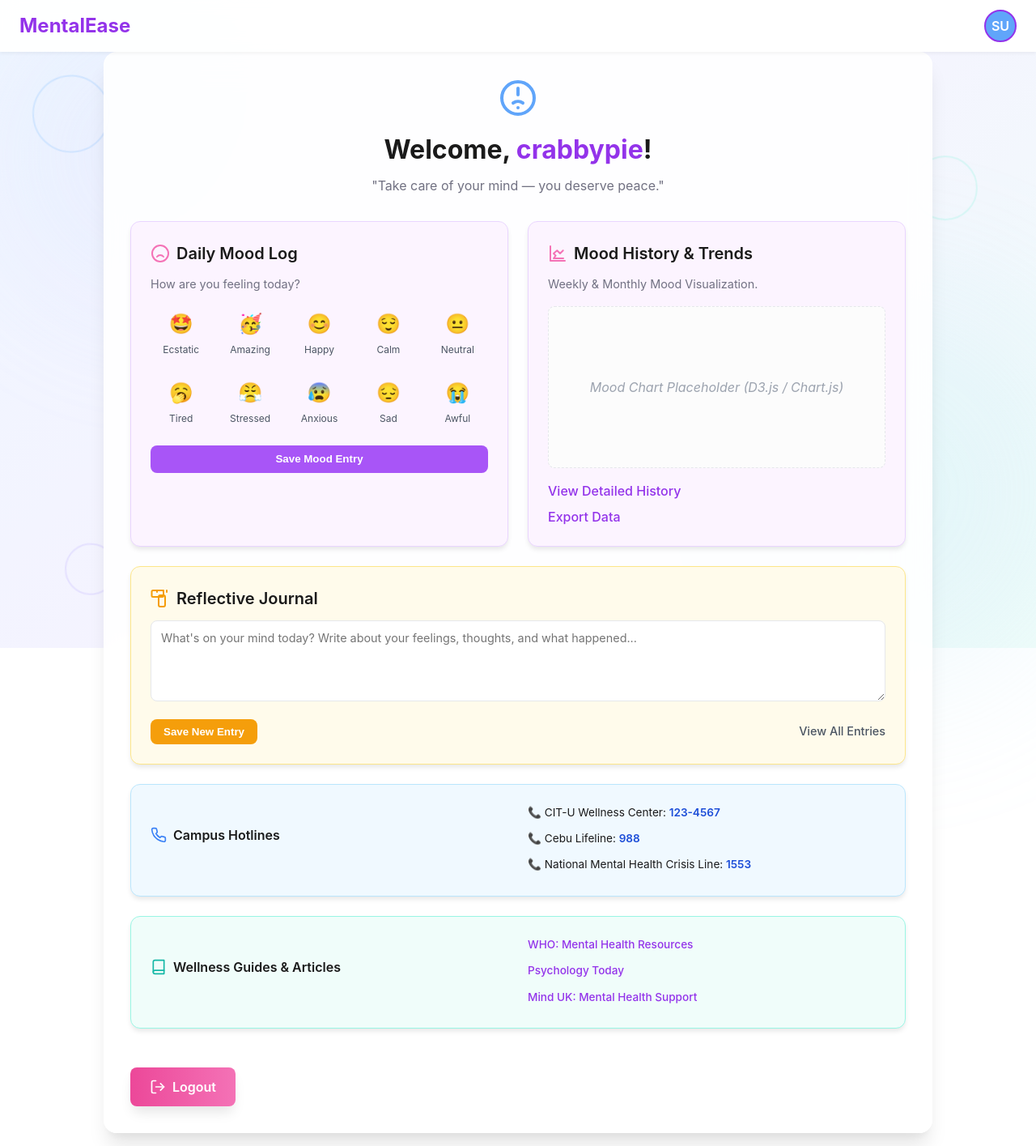
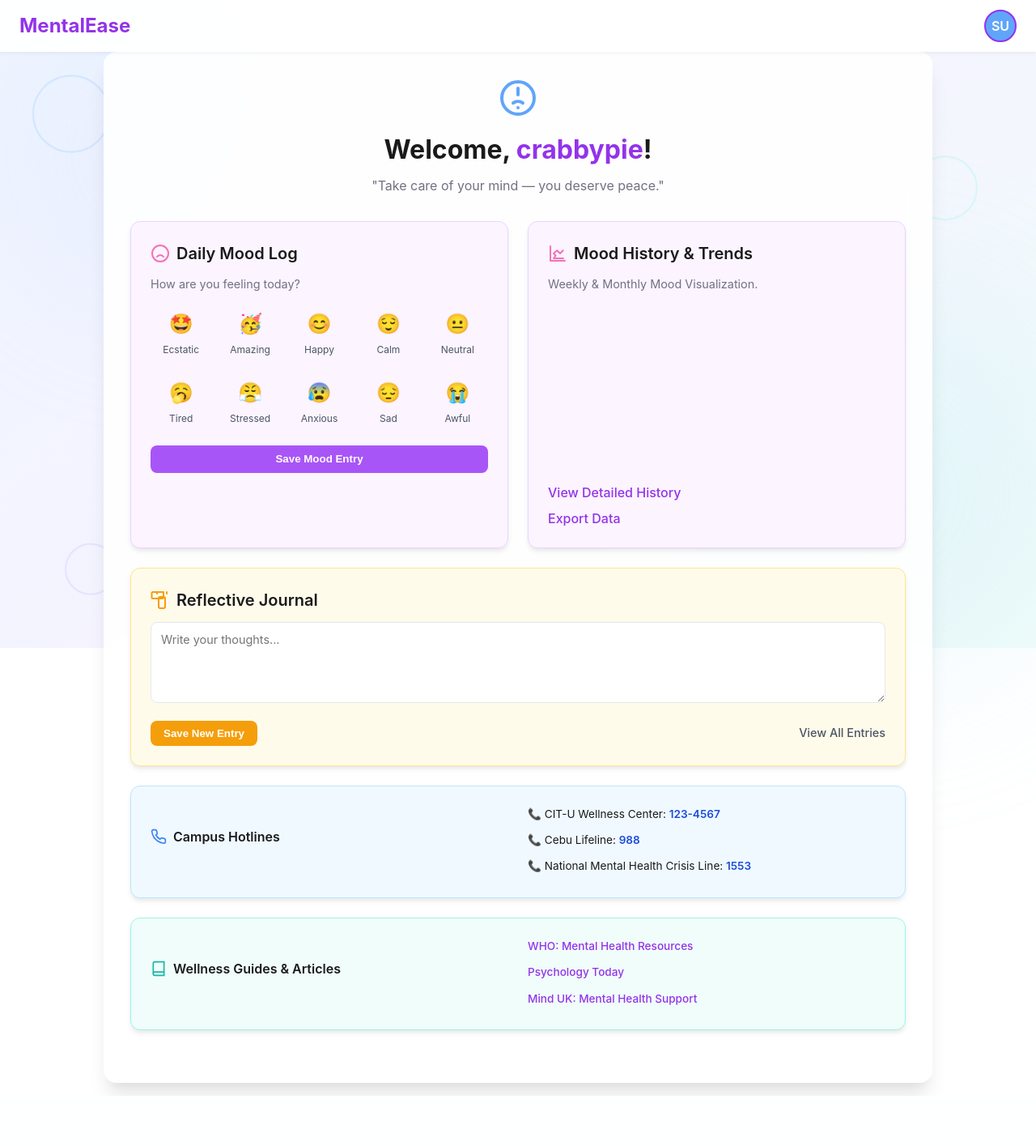
Before and after one commit to Shay1010/CSIT327-G2-MentalEase, a Django app: template students/templates/students/dashboard.html in a window 1280 px wide; the page is wider, and only the part inside the window is pictured. Shown: that part at 81% size. After the commit the page ends 1352 px from the top of that part, so only its background shows below. Run offline with Django 5.2, Linux system fonts and the light colour scheme; the template is opened without the code that fills it: values that come from a table or form of the project are taken from there, others are empty; data comes from the database, SQL or seed files in the repository; both versions use the stored data as it was after the commit; a map, chart or similar area stays blank.

Commit message:
feature(students): dashboard update for chart

```diff
--- a/students/templates/students/dashboard.html
+++ b/students/templates/students/dashboard.html
@@ -1,3 +1,5 @@
+{% load static %}
+
 <!DOCTYPE html>
 <html lang="en">
 <head>
@@ -326,29 +328,36 @@
         <a href="#" class="navbar-logo">MentalEase</a>
 
         <div class="profile-dropdown-container">
-            <div id="profilePic" class="profile-pic">
-                SU
-            </div>
+            <div id="profilePic" class="profile-pic">SU</div>
 
             <div id="profileDropdown" class="dropdown-menu">
-
                 <a href="{% url 'profile_page' %}" class="dropdown-item">
-                    <svg width="16" height="16" viewBox="0 0 24 24" fill="none" stroke="currentColor" stroke-width="2" stroke-linecap="round" stroke-linejoin="round"><path d="M19 21v-2a4 4 0 0 0-4-4H9a4 4 0 0 0-4 4v2"/><circle cx="12" cy="7" r="4"/></svg>
+                    <svg width="16" height="16" viewBox="0 0 24 24" fill="none" stroke="currentColor" stroke-width="2" stroke-linecap="round" stroke-linejoin="round">
+                        <path d="M19 21v-2a4 4 0 0 0-4-4H9a4 4 0 0 0-4 4v2"/><circle cx="12" cy="7" r="4"/>
+                    </svg>
                     My Profile
                 </a>
 
                 <div class="dropdown-item" id="openModalBtn">
-                    <svg width="16" height="16" viewBox="0 0 24 24" fill="none" stroke="currentColor" stroke-width="2" stroke-linecap="round" stroke-linejoin="round"><path d="M4 13.5V4a2 2 0 0 1 2-2h8.5L20 7.5V20a2 2 0 0 1-2 2h-5.5"/><polyline points="14 2 14 8 20 8"/><path d="M10 19l-2 2-2-2"/><path d="M8 12v7"/></svg>
+                    <svg width="16" height="16" viewBox="0 0 24 24" fill="none" stroke="currentColor" stroke-width="2" stroke-linecap="round" stroke-linejoin="round">
+                        <path d="M4 13.5V4a2 2 0 0 1 2-2h8.5L20 7.5V20a2 2 0 0 1-2 2h-5.5"/><polyline points="14 2 14 8 20 8"/><path d="M10 19l-2 2-2-2"/><path d="M8 12v7"/>
+                    </svg>
                     Change Email
                 </div>
 
                 <a href="{% url 'logout' %}" class="dropdown-item">
-                    <svg width="16" height="16" viewBox="0 0 24 24" fill="none" stroke="currentColor" stroke-width="2" stroke-linecap="round" stroke-linejoin="round"><path d="M9 21H5a2 2 0 0 1-2-2V5a2 2 0 0 1 2-2h4"/><polyline points="16 17 21 12 16 7"/><line x1="21" x2="9" y1="12" y2="12"/></svg>
+                    <svg width="16" height="16" viewBox="0 0 24 24" fill="none" stroke="currentColor" stroke-width="2" stroke-linecap="round" stroke-linejoin="round">
+                        <path d="M9 21H5a2 2 0 0 1-2-2V5a2 2 0 0 1 2-2h4"/>
+                        <polyline points="16 17 21 12 16 7"/>
+                        <line x1="21" x2="9" y1="12" y2="12"/>
+                    </svg>
                     Logout
                 </a>
             </div>
         </div>
     </nav>
+
+    <!-- Background Orbs and Circles -->
     <div class="gradient-background"></div>
     <div class="orb orb-1"></div>
     <div class="orb orb-2"></div>
@@ -374,94 +383,70 @@
                 </header>
 
                 <div class="grid-container">
-
+                    <!-- Mood Logging Card -->
                     <section class="card mood-card">
                         <div class="card-header">
-                            <svg class="section-icon" width="24" height="24" viewBox="0 0 24 24" fill="none" stroke="currentColor" stroke-width="2" stroke-linecap="round" stroke-linejoin="round"><circle cx="12" cy="12" r="10"/><path d="M16 16s-1.5-2-4-2-4 2-4 2"/></svg>
+                            <svg class="section-icon" width="24" height="24" viewBox="0 0 24 24" fill="none" stroke="currentColor" stroke-width="2" stroke-linecap="round" stroke-linejoin="round">
+                                <circle cx="12" cy="12" r="10"/><path d="M16 16s-1.5-2-4-2-4 2-4 2"/>
+                            </svg>
                             <h2>Daily Mood Log</h2>
                         </div>
                         <p style="margin-bottom: 0.75rem; font-size: 0.9rem; color: #717182;">How are you feeling today?</p>
-
                         <div class="mood-entry-grid" id="moodEntryGrid">
-                            <div class="mood-icon" data-mood="ecstatic">
-                                <span>🤩</span>
-                                <span class="mood-label">Ecstatic</span>
+                            <div class="mood-icon" data-mood="ecstatic">🤩<span class="mood-label">Ecstatic</span></div>
+                            <div class="mood-icon" data-mood="amazing">🥳<span class="mood-label">Amazing</span></div>
+                            <div class="mood-icon" data-mood="happy">😊<span class="mood-label">Happy</span></div>
+                            <div class="mood-icon" data-mood="calm">😌<span class="mood-label">Calm</span></div>
+                            <div class="mood-icon" data-mood="neutral">😐<span class="mood-label">Neutral</span></div>
+                            <div class="mood-icon" data-mood="tired">🥱<span class="mood-label">Tired</span></div>
+                            <div class="mood-icon" data-mood="stressed">😤<span class="mood-label">Stressed</span></div>
+                            <div class="mood-icon" data-mood="anxious">😰<span class="mood-label">Anxious</span></div>
+                            <div class="mood-icon" data-mood="sad">😔<span class="mood-label">Sad</span></div>
+                            <div class="mood-icon" data-mood="awful">😭<span class="mood-label">Awful</span></div>
                         </div>
-                            <div class="mood-icon" data-mood="amazing">
-                                <span>🥳</span>
-                                <span class="mood-label">Amazing</span>
-                            </div>
-                            <div class="mood-icon" data-mood="happy">
-                                <span>😊</span>
-                                <span class="mood-label">Happy</span>
-                            </div>
-                            <div class="mood-icon" data-mood="calm">
-                                <span>😌</span>
-                                <span class="mood-label">Calm</span>
-                            </div>
-                            <div class="mood-icon" data-mood="neutral">
-                                <span>😐</span>
-                                <span class="mood-label">Neutral</span>
-                            </div>
-                            <div class="mood-icon" data-mood="tired">
-                                <span>🥱</span>
-                                <span class="mood-label">Tired</span>
-                            </div>
-                            <div class="mood-icon" data-mood="stressed">
-                                <span>😤</span>
-                                <span class="mood-label">Stressed</span>
-                            </div>
-                            <div class="mood-icon" data-mood="anxious">
-                                <span>😰</span>
-                                <span class="mood-label">Anxious</span>
-                            </div>
-                            <div class="mood-icon" data-mood="sad">
-                                <span>😔</span>
-                                <span class="mood-label">Sad</span>
-                            </div>
-                            <div class="mood-icon" data-mood="awful">
-                                <span>😭</span>
-                                <span class="mood-label">Awful</span>
-                            </div>
-                        </div>
-
                         <button class="save-mood-btn" id="saveMoodBtn">Save Mood Entry</button>
                         <p id="moodMessage" style="margin-top: 10px; font-size: 0.8rem; text-align: center; color: #7e22ce; display: none;">Mood saved successfully!</p>
                     </section>
 
+                    <!-- Chart Placeholder Card -->
                     <section class="card mood-card">
                         <div class="card-header">
-                            <svg class="section-icon" width="24" height="24" viewBox="0 0 24 24" fill="none" stroke="currentColor" stroke-width="2" stroke-linecap="round" stroke-linejoin="round"><path d="M3 3v18h18"/><path d="M18.7 8.3L15 12l-3.7-3.7L7 12l2.6 2.6L7 18h12"/></svg>
+                            <svg class="section-icon" width="24" height="24" viewBox="0 0 24 24" fill="none" stroke="currentColor" stroke-width="2" stroke-linecap="round" stroke-linejoin="round">
+                                <path d="M3 3v18h18"/><path d="M18.7 8.3L15 12l-3.7-3.7L7 12l2.6 2.6L7 18h12"/>
+                            </svg>
                             <h2>Mood History & Trends</h2>
                         </div>
                         <p style="margin-bottom: 0.75rem; font-size: 0.9rem; color: #717182;">Weekly & Monthly Mood Visualization.</p>
-
-                        <div class="chart-placeholder">
-                            Mood Chart Placeholder (D3.js / Chart.js)
-                        </div>
+                        <canvas id="moodChart" style="height: 200px;"></canvas>
                         <ul class="resource-list" style="margin-top: 1rem;">
                             <li><a href="#" class="resource-link">View Detailed History</a></li>
                             <li><a href="#" class="resource-link">Export Data</a></li>
                         </ul>
                     </section>
 
+                    <!-- Journal Card -->
                     <section class="card journal-card">
                         <div class="card-header">
-                            <svg class="section-icon" width="24" height="24" viewBox="0 0 24 24" fill="none" stroke="currentColor" stroke-width="2" stroke-linecap="round" stroke-linejoin="round"><path d="M14.5 10c.8 0 1.5-.7 1.5-1.5v-5c0-.8-.7-1.5-1.5-1.5H3c-.8 0-1.5.7-1.5 1.5v5c0 .8.7 1.5 1.5 1.5h11.5z"/><path d="M16 8h-4c-1.1 0-2 .9-2 2v10c0 1.1.9 2 2 2h4c1.1 0 2-.9 2-2V10c0-1.1-.9-2-2-2z"/><line x1="16" x2="16" y1="2" y2="4"/><line x1="8" x2="8" y1="2" y2="4"/><line x1="20" x2="20" y1="2" y2="4"/></svg>
+                            <svg class="section-icon" width="24" height="24" viewBox="0 0 24 24" fill="none" stroke="currentColor" stroke-width="2" stroke-linecap="round" stroke-linejoin="round">
+                                <path d="M14.5 10c.8 0 1.5-.7 1.5-1.5v-5c0-.8-.7-1.5-1.5-1.5H3c-.8 0-1.5.7-1.5 1.5v5c0 .8.7 1.5 1.5 1.5h11.5z"/>
+                                <path d="M16 8h-4c-1.1 0-2 .9-2 2v10c0 1.1.9 2 2 2h4c1.1 0 2-.9 2-2V10c0-1.1-.9-2-2-2z"/>
+                                <line x1="16" x2="16" y1="2" y2="4"/>
+                                <line x1="8" x2="8" y1="2" y2="4"/>
+                                <line x1="20" x2="20" y1="2" y2="4"/>
+                            </svg>
                             <h2>Reflective Journal</h2>
                         </div>
-
-                        <textarea class="journal-textarea" placeholder="What's on your mind today? Write about your feelings, thoughts, and what happened..."></textarea>
-
+                        <textarea class="journal-textarea" placeholder="Write your thoughts..."></textarea>
                         <div style="display: flex; justify-content: space-between; align-items: center;">
                             <button class="journal-action-btn">Save New Entry</button>
                             <a href="#" class="resource-link" style="color: #4b5563; font-size: 0.9rem;">View All Entries</a>
                         </div>
                     </section>
 
+                    <!-- Hotlines & Articles -->
                     <section class="card hotline-card">
                         <div class="card-header">
-                            <svg class="section-icon" width="20" height="20" viewBox="0 0 24 24" fill="none" stroke="currentColor" stroke-width="2" stroke-linecap="round" stroke-linejoin="round">
+                            <svg class="section-icon" width="20" height="20" viewBox="0 0 24 24" fill="none" stroke="currentColor" stroke-width="2">
                                 <path d="M22 16.92v3a2 2 0 0 1-2.18 2 19.79 19.79 0 0 1-8.63-3.07 19.5 19.5 0 0 1-3.67-2.94 19.5 19.5 0 0 1-2.94-3.67A19.79 19.79 0 0 1 2 4.18 2 2 0 0 1 4.1 2h3a2 2 0 0 1 2 1.72 12.84 12.84 0 0 0 .7 2.81 2 2 0 0 1-.45 2.11L8.09 9.91a16 16 0 0 0 6 6l1.27-1.27a2 2 0 0 1 2.11-.45 12.84 12.84 0 0 0 2.81.7A2 2 0 0 1 22 16.92z"/>
                             </svg>
                             <h2>Campus Hotlines</h2>
@@ -475,7 +460,7 @@
 
                     <section class="card article-card">
                         <div class="card-header">
-                            <svg class="section-icon" width="20" height="20" viewBox="0 0 24 24" fill="none" stroke="currentColor" stroke-width="2" stroke-linecap="round" stroke-linejoin="round">
+                            <svg class="section-icon" width="20" height="20" viewBox="0 0 24 24" fill="none" stroke="currentColor" stroke-width="2">
                                 <path d="M4 19.5A2.5 2.5 0 0 1 6.5 17H20"/>
                                 <path d="M6.5 2H20v20H6.5A2.5 2.5 0 0 1 4 19.5v-15A2.5 2.5 0 0 1 6.5 2z"/>
                             </svg>
@@ -488,17 +473,11 @@
                         </ul>
                     </section>
                 </div>
-
-                <a href="{% url 'logout' %}" class="logout-button">
-                    <svg width="20" height="20" viewBox="0 0 24 24" fill="none" stroke="currentColor" stroke-width="2" stroke-linecap="round" stroke-linejoin="round">
-                        <path d="M9 21H5a2 2 0 0 1-2-2V5a2 2 0 0 1 2-2h4"/><polyline points="16 17 21 12 16 7"/><line x1="21" x2="9" y1="12" y2="12"/>
-                    </svg>
-                    Logout
-                </a>
             </div>
         </div>
     </div>
 
+    <!-- Email Modal -->
     <div id="emailModal" class="modal">
         <div class="modal-content">
             <div class="modal-header">
@@ -510,171 +489,86 @@
                     Enter your new email. A confirmation link will be sent.
                 </p>
                 <input type="email" id="newEmailInput" placeholder="new.email@example.com" required class="form-input">
-                <button type="submit" class="save-button" id="saveEmailBtn">
-                    Save New Email
-                </button>
+                <button type="submit" class="save-button" id="saveEmailBtn">Save New Email</button>
                 <div id="saveMessage" class="save-message"></div>
             </form>
         </div>
     </div>
 
     <script>
-        // --- Dashboard Load Animation ---
-        window.addEventListener('load', () => {
-            const cards = document.querySelectorAll('.card');
-            cards.forEach((card, index) => {
-                card.style.opacity = '0';
-                card.style.transform = 'translateY(20px)';
+        // ===== Profile Dropdown =====
+        const profilePic = document.getElementById('profilePic');
+        const profileDropdown = document.getElementById('profileDropdown');
 
-                setTimeout(() => {
-                    card.style.transition = 'all 0.6s ease-out';
-                    card.style.opacity = '1';
-                    card.style.transform = 'translateY(0)';
-                }, 300 + (index * 200));
+        profilePic.addEventListener('click', () => {
+            profileDropdown.classList.toggle('show');
         });
 
-            // Re-initialize dynamic components on load
-            initializeProfileAndModalLogic();
-            initializeMoodLogger();
-        });
-
-        // --- Profile Dropdown and Modal Logic ---
-        function initializeProfileAndModalLogic() {
-            const profilePic = document.getElementById('profilePic');
-            const profileDropdown = document.getElementById('profileDropdown');
-            const emailModal = document.getElementById('emailModal');
-            const openModalBtn = document.getElementById('openModalBtn');
-            const closeModalBtn = document.getElementById('closeModalBtn');
-            const emailChangeForm = document.getElementById('emailChangeForm');
-            const newEmailInput = document.getElementById('newEmailInput');
-            const saveMessage = document.getElementById('saveMessage');
-            const currentEmailDisplay = document.getElementById('currentEmail');
-            const saveEmailBtn = document.getElementById('saveEmailBtn');
-
-            // 1. Profile Dropdown Toggle
-            if (profilePic) {
-                profilePic.addEventListener('click', (event) => {
-                    event.stopPropagation();
-                    profileDropdown.classList.toggle('show');
-                });
-            }
-
-            // Close the dropdown if the user clicks outside of it
-            window.addEventListener('click', (event) => {
-                if (profileDropdown && profileDropdown.classList.contains('show')) {
-                    if (!event.target.closest('.profile-dropdown-container')) {
+        // Close dropdown if clicked outside
+        window.addEventListener('click', (e) => {
+            if (!profilePic.contains(e.target) && !profileDropdown.contains(e.target)) {
                 profileDropdown.classList.remove('show');
-                    }
             }
         });
 
-            // 2. Modal Open/Close
-            if (openModalBtn) {
-                openModalBtn.addEventListener('click', () => {
-                    emailModal.classList.add('show');
-                    profileDropdown.classList.remove('show');
-                    newEmailInput.value = '';
-                    saveMessage.style.display = 'none';
+        // ===== Email Modal =====
+        const openModalBtn = document.getElementById('openModalBtn');
+        const emailModal = document.getElementById('emailModal');
+        const closeModalBtn = document.getElementById('closeModalBtn');
+
+        openModalBtn.addEventListener('click', () => emailModal.classList.add('show'));
+        closeModalBtn.addEventListener('click', () => emailModal.classList.remove('show'));
+        window.addEventListener('click', (e) => {
+            if (e.target === emailModal) emailModal.classList.remove('show');
         });
-            }
 
-            if (closeModalBtn) {
-                closeModalBtn.addEventListener('click', () => {
-                    emailModal.classList.remove('show');
-                });
-            }
-
-            if (emailModal) {
-                // Close modal when clicking outside the content area
-                emailModal.addEventListener('click', (e) => {
-                    if (e.target === emailModal) {
-                        emailModal.classList.remove('show');
-                    }
-                });
-            }
-
-            // 3. Supabase Simulation Logic
-            if (emailChangeForm) {
-                emailChangeForm.addEventListener('submit', async (e) => {
-                    e.preventDefault();
-                    const newEmail = newEmailInput.value;
-
-                    saveEmailBtn.disabled = true;
-                    saveEmailBtn.textContent = 'Saving...';
-
-                    try {
-                        await new Promise(resolve => setTimeout(resolve, 1500));
-                        if (newEmail.includes('@') && newEmail.includes('.')) {
-                            saveMessage.textContent = `Success! Check your new email (${newEmail}) for a confirmation link.`;
-                            saveMessage.className = 'save-message success-message';
-                            currentEmailDisplay.textContent = newEmail;
-                        } else {
-                            throw new Error("Invalid email format (Simulated Supabase error)");
-                        }
-                    } catch (error) {
-                        console.error("Supabase Error Simulation:", error);
-                        saveMessage.textContent = `Error: Update failed. (Simulated)`;
-                        saveMessage.className = 'save-message error-message';
-                    } finally {
-                        saveMessage.style.display = 'block';
-                        saveEmailBtn.disabled = false;
-                        saveEmailBtn.textContent = 'Save New Email';
-                    }
-                });
-            }
-        }
-        // --- Mood Logging JavaScript Logic ---
-        function initializeMoodLogger() {
+        // ===== Mood Selection =====
         const moodIcons = document.querySelectorAll('.mood-icon');
-            const saveMoodBtn = document.getElementById('saveMoodBtn');
-            const moodMessage = document.getElementById('moodMessage');
         let selectedMood = null;
-
         moodIcons.forEach(icon => {
             icon.addEventListener('click', () => {
-                    // Deselect any currently selected icon
                 moodIcons.forEach(i => i.classList.remove('selected'));
-
-                    // Select the clicked icon
                 icon.classList.add('selected');
-                    selectedMood = icon.getAttribute('data-mood');
+                selectedMood = icon.dataset.mood;
             });
         });
 
-            if (saveMoodBtn) {
-                saveMoodBtn.addEventListener('click', async () => {
-                    if (!selectedMood) {
-                        alert("Please select a mood before saving.");
-                        return;
-                    }
-
-                    saveMoodBtn.disabled = true;
-                    saveMoodBtn.textContent = 'Logging...';
-                    moodMessage.style.display = 'none';
-                    try {
-                        await new Promise(resolve => setTimeout(resolve, 1000));
-                        // Simulation of success:
-                        moodMessage.textContent = `Logged mood: ${selectedMood.charAt(0).toUpperCase() + selectedMood.slice(1)}.`;
-                        moodMessage.style.color = '#10b981'; // Green color for success
+        const saveMoodBtn = document.getElementById('saveMoodBtn');
+        const moodMessage = document.getElementById('moodMessage');
+        saveMoodBtn.addEventListener('click', () => {
+            if (selectedMood) {
+                // Placeholder for saving logic (AJAX/fetch can be added here)
                 moodMessage.style.display = 'block';
-                        // Clear selection after successful save
-                        moodIcons.forEach(i => i.classList.remove('selected'));
-                        selectedMood = null;
-                    } catch (error) {
-                        // Simulation of error:
-                        moodMessage.textContent = 'Error logging mood. Try again.';
-                        moodMessage.style.color = '#ef4444'; // Red color for error
+                moodMessage.textContent = `Mood "${selectedMood}" saved successfully!`;
+                setTimeout(() => moodMessage.style.display = 'none', 2000);
+            } else {
                 moodMessage.style.display = 'block';
-                        console.error("Mood Log Save Error:", error);
-                    } finally {
-                        saveMoodBtn.disabled = false;
-                        saveMoodBtn.textContent = 'Save Mood Entry';
+                moodMessage.textContent = 'Please select a mood first.';
+                setTimeout(() => moodMessage.style.display = 'none', 2000);
             }
         });
+
+        // ===== Chart Placeholder =====
+        const ctx = document.getElementById('moodChart').getContext('2d');
+        const moodChart = new Chart(ctx, {
+            type: 'line',
+            data: {
+                labels: ['Mon','Tue','Wed','Thu','Fri','Sat','Sun'],
+                datasets: [{
+                    label: 'Mood Score',
+                    data: [3,4,2,5,4,3,4],
+                    borderColor: '#9333ea',
+                    backgroundColor: 'rgba(147,51,234,0.1)',
+                    tension: 0.3
+                }]
+            },
+            options: {
+                responsive: true,
+                plugins: { legend: { display: false } },
+                scales: { y: { min: 0, max: 5 } }
             }
-        }
-        document.addEventListener('DOMContentLoaded', initializeProfileAndModalLogic);
-        document.addEventListener('DOMContentLoaded', initializeMoodLogger);
+        });
     </script>
+    <script src="https://cdn.jsdelivr.net/npm/chart.js"></script>
 </body>
 </html>
```
Also changed, not shown: students/static/students/js/mood.js (added, +116 -0 lines), db.sqlite3. Lines whose indentation alone changed are shown as unchanged.
